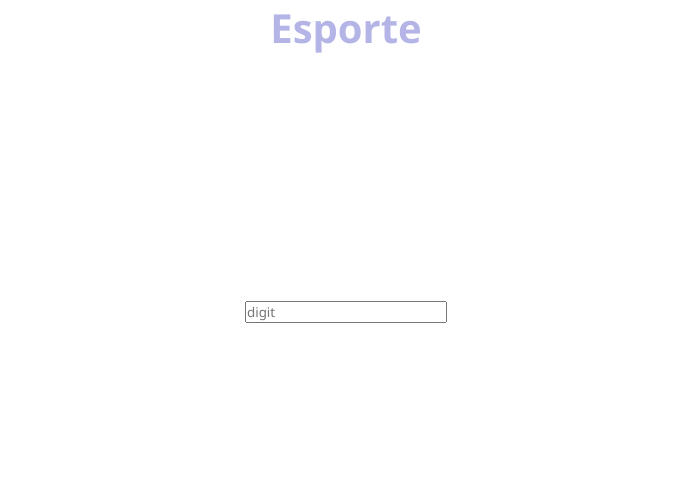
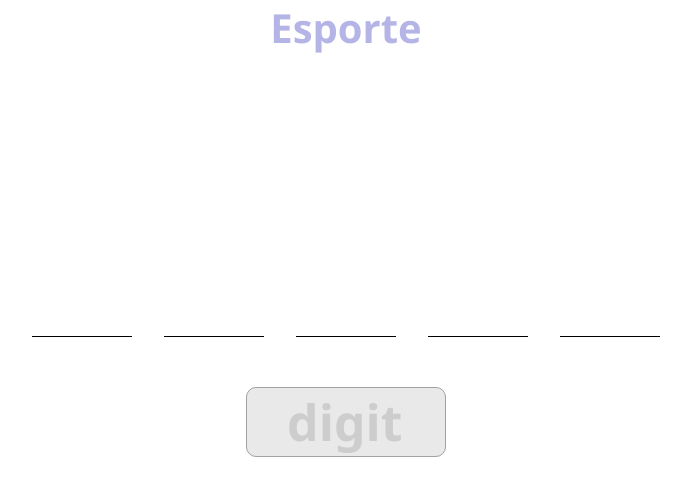
Before and after one commit to WeslleyIvis/Game_Forca, a plain HTML site: page index.html in a window 1280 px wide. Shown: the whole page, without its empty margins (294-985 px from the left). Drawn offline with Linux system fonts and the light colour scheme.

Commit message:
new style

```diff
--- a/style/style.css
+++ b/style/style.css
@@ -18,34 +18,27 @@ main {
 
 .box-word {
     margin-top: 20%;
-    padding: 20px;
-    max-width: 100%;
     display: flex;
     justify-content: center;
     flex-wrap: wrap;
+    gap: 2em;
     position: relative;
 }
 
-.box-word  p {
+.box-word p {
     width: 100%;
+    max-width: 100px;
+    height: 1.2em;
     font-size: 4em;
+    border-bottom: 1px solid black;
 }
 
-.space-letter {
-    border-bottom: 2px solid black;
-    margin: 0 10px;
-    max-width: 110px;
-    width: 100%;
-    height: 5em;
-}
-
-.letter {
+.inp-letter {
     margin: 1em;
     font-size: 50px;
     font-weight: 500;
     padding-left: .8em;
     max-width: 200px;
-
     border-radius: 10px;
     color: rgb(56, 56, 56);
     border: 1px solid rgb(161, 161, 161);
@@ -53,7 +46,7 @@ main {
 
 }
 
-.letter::placeholder {
+.inp-letter::placeholder {
     color: rgba(167, 167, 167, 0.418);
     font-weight: bold;
 }
```
